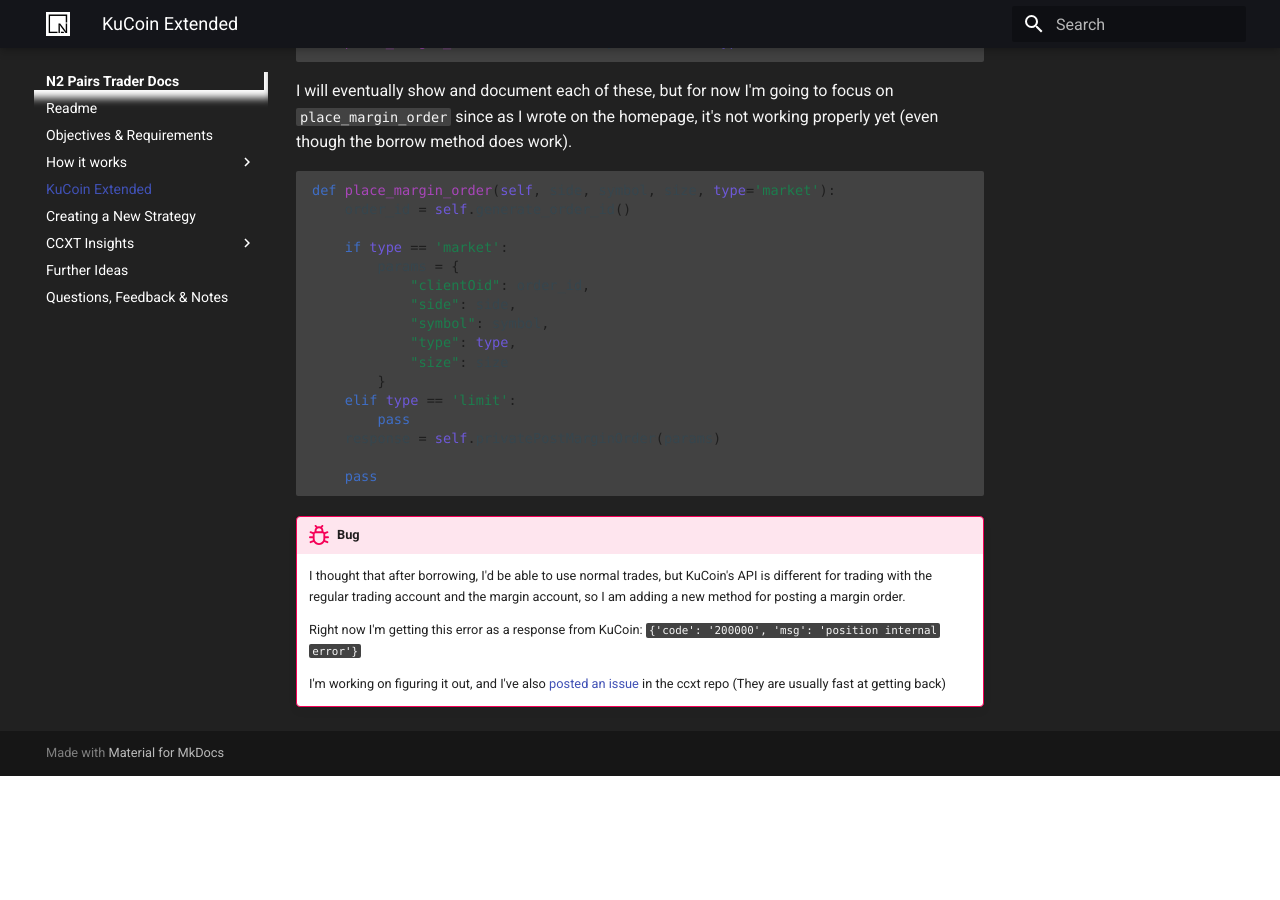
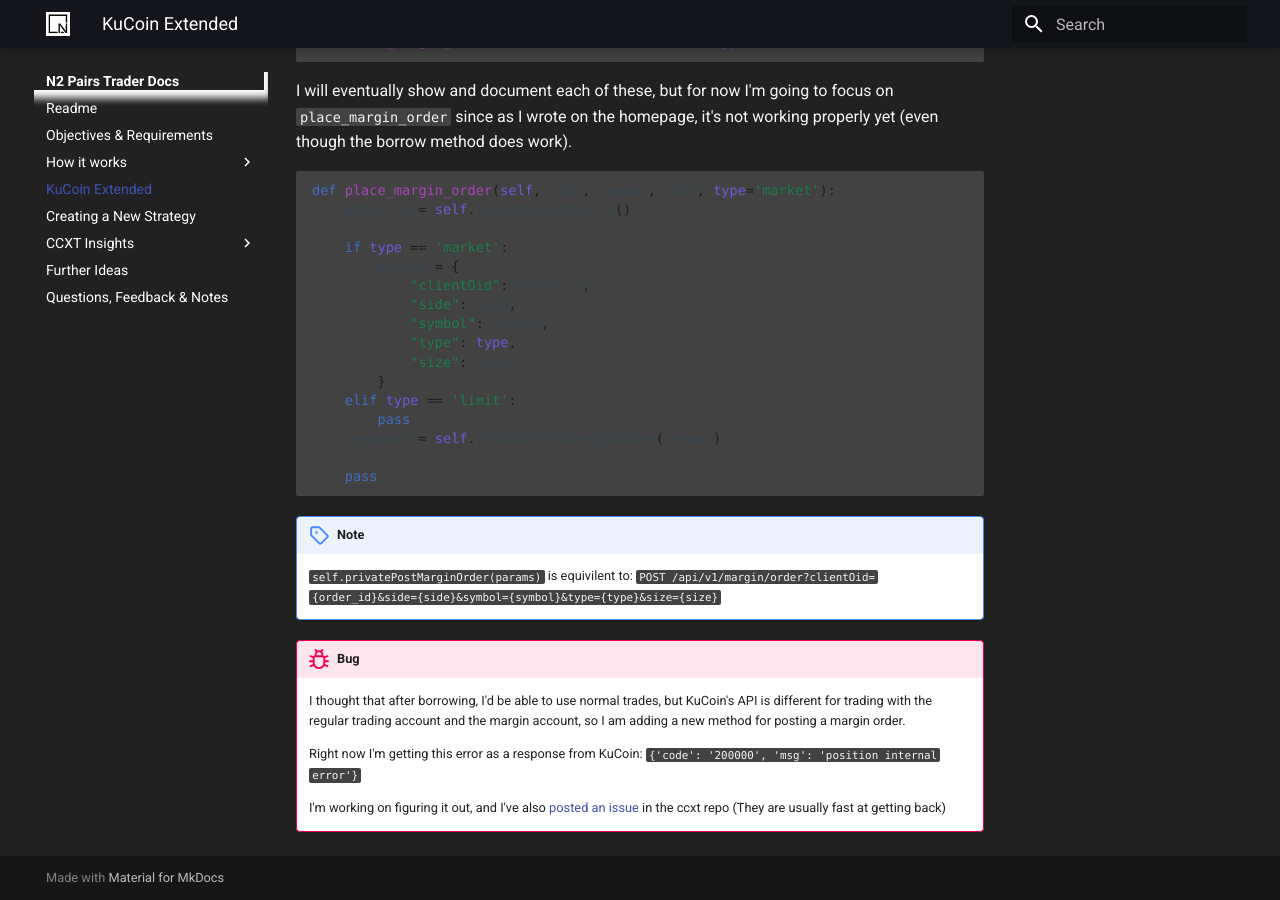
Before and after one commit to N2-Jonathon/n2_pairs_trader, an MkDocs documentation site: the page built from docs/KuCoin_Extended.md, in a window 1280 px wide and 900 px high, scrolled down 590 px. Built offline with MkDocs 1.6.1 and Material for MkDocs 9.7.7, drawn with Linux system fonts in a browser that asks for light colours; comment, search, counter and statistics services are not loaded; before the commit the page ends 1366 px from its top, so only the background shows below that.

Commit message:
added note to docs

````diff
--- a/docs/KuCoin_Extended.md
+++ b/docs/KuCoin_Extended.md
@@ -47,6 +47,10 @@ def place_margin_order(self, side, symbol, size, type='market'):
     pass
 ```
 
+!!! note
+    `self.privatePostMarginOrder(params)` is equivilent to:
+    `POST /api/v1/margin/order?clientOid={order_id}&side={side}&symbol={symbol}&type={type}&size={size}`
+
 !!! bug
     I thought that after borrowing, I'd be able to use normal trades, but KuCoin's API is different for trading with the regular trading account and the margin account, so I am adding a new method for posting a margin order.
 
````
